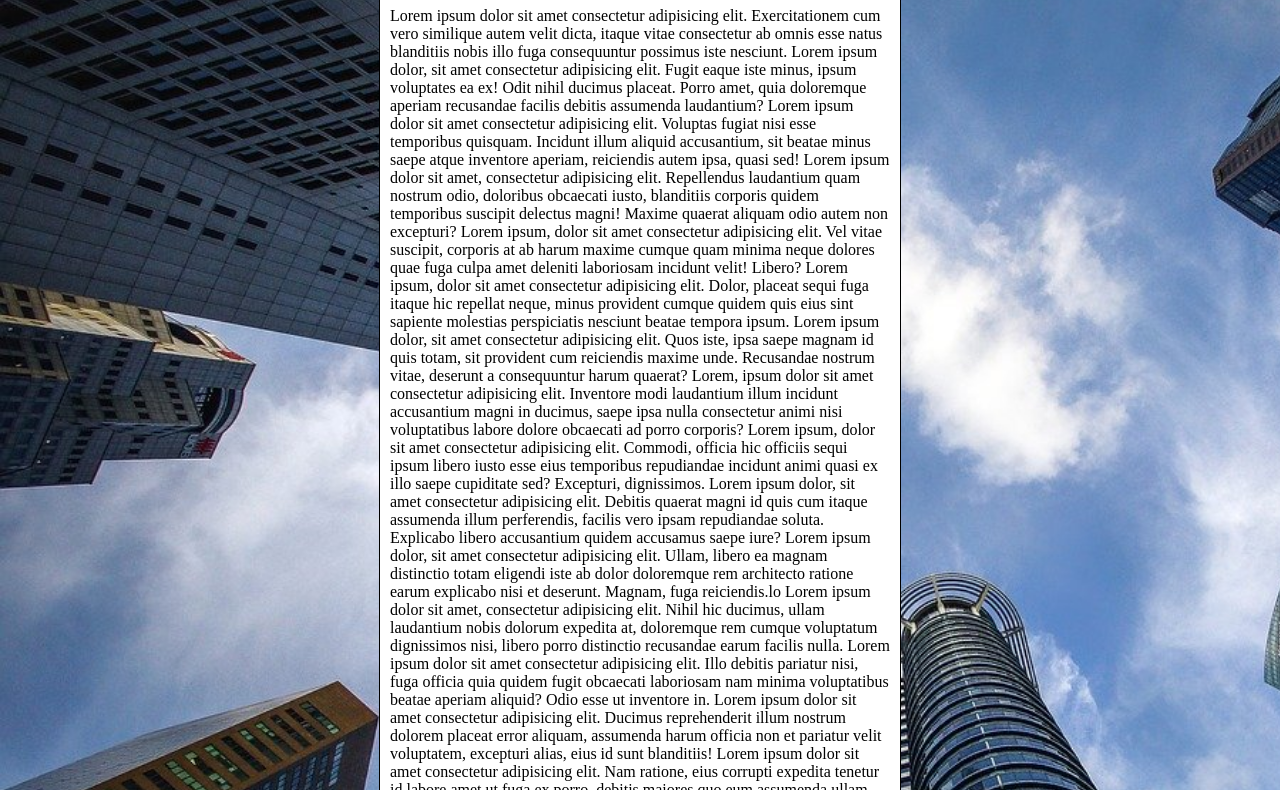
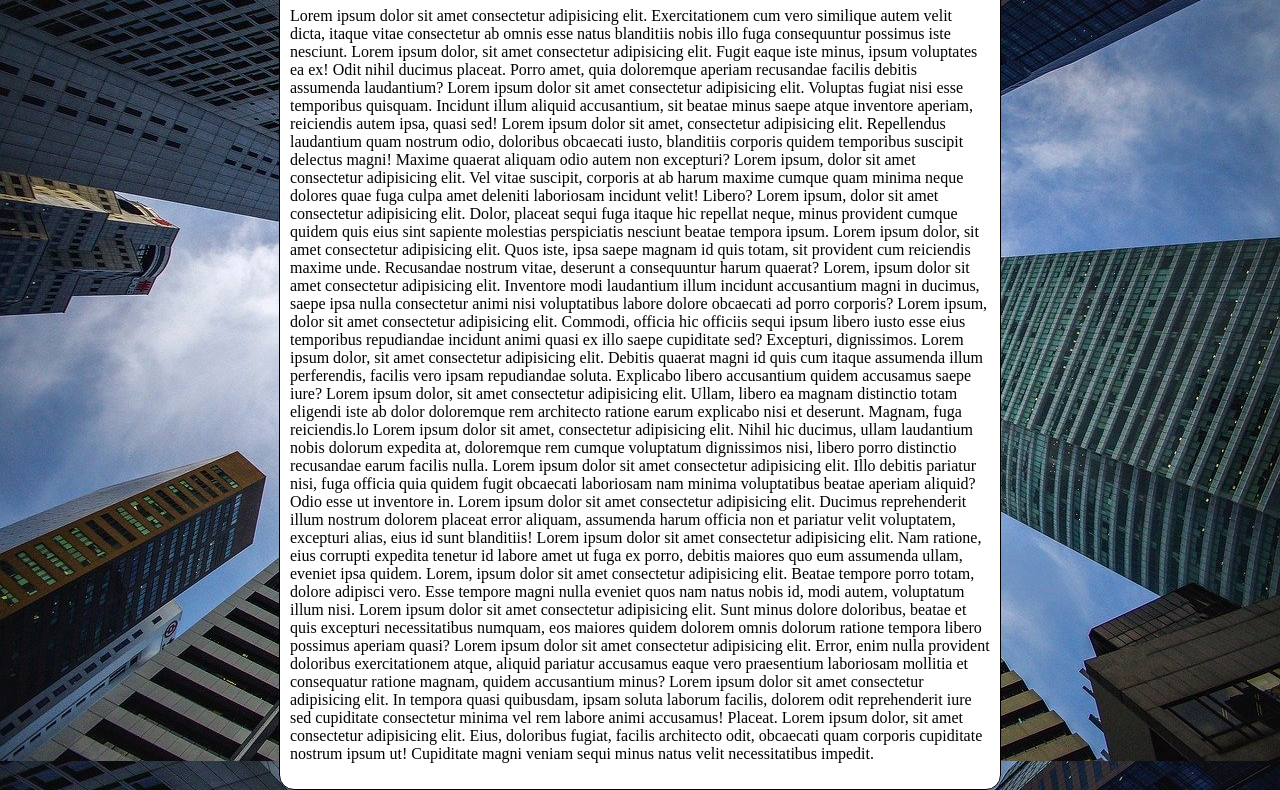
Before and after one commit to uranga87/html-css, a plain HTML site: page exercicios/ex022/fundo006.html in a window 1280 px wide. Shown: the part 92-882 px from the top of the page. Drawn offline with Linux system fonts and the light colour scheme.

Commit message:
inserindo o background attachment

```diff
--- a/exercicios/ex022/fundo006.html
+++ b/exercicios/ex022/fundo006.html
@@ -12,10 +12,15 @@
             background-position: left top;
             background-repeat: repeat-y;
             background-size:cover;
+            background-attachment: fixed;
+            /* shorthands
+            background-color > image > position > repeat > attachment*/
+            background: skyblue url('imagens/wallpaper002.jpg') left top repeat-y fixed;
+            background-size: cover;
         }
         main{
             background-color: white;
-            width: 500px;
+            max-width: 700px;
             padding: 10px;
             margin: auto;
             border: 1px solid black;
```
